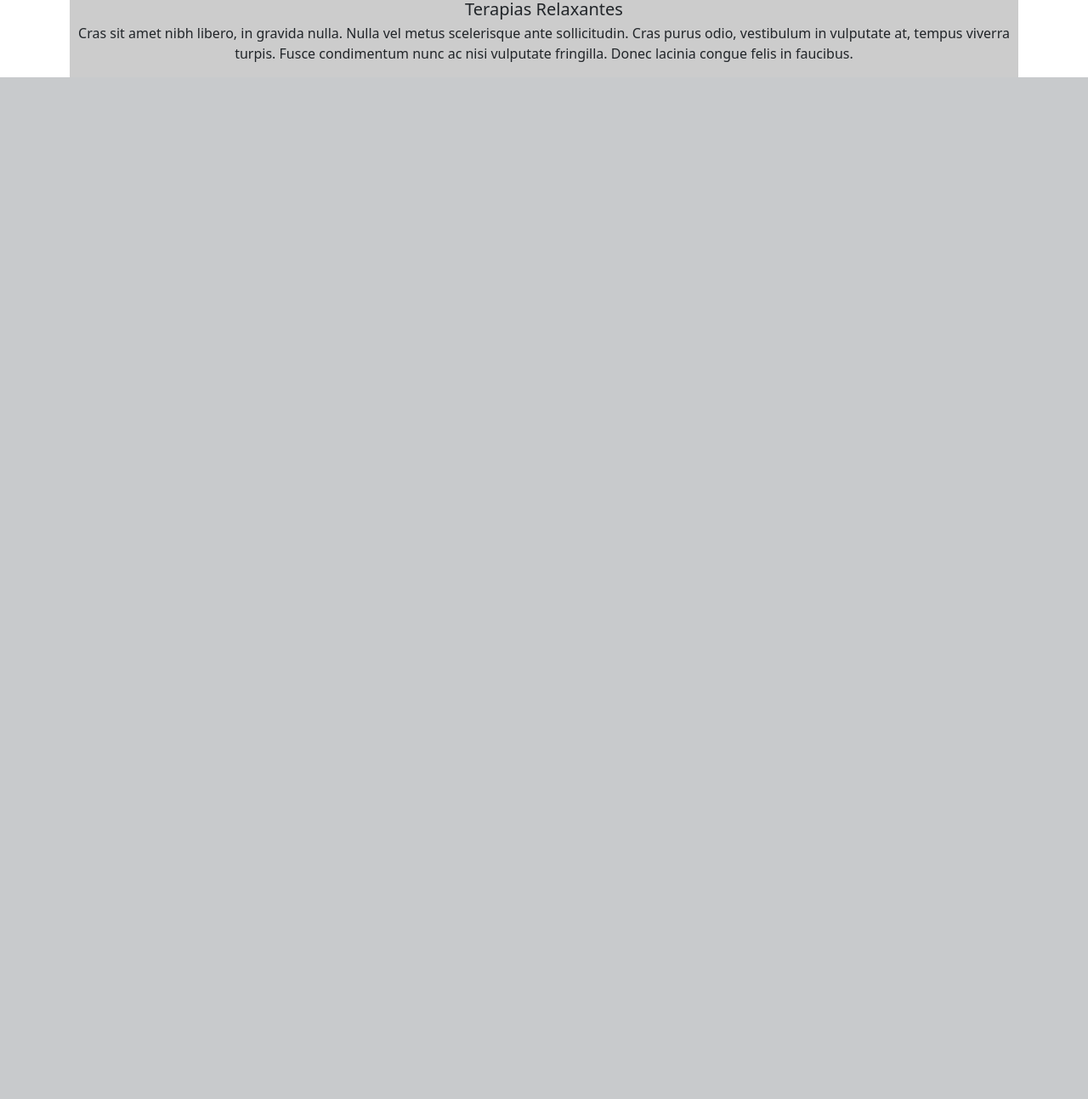
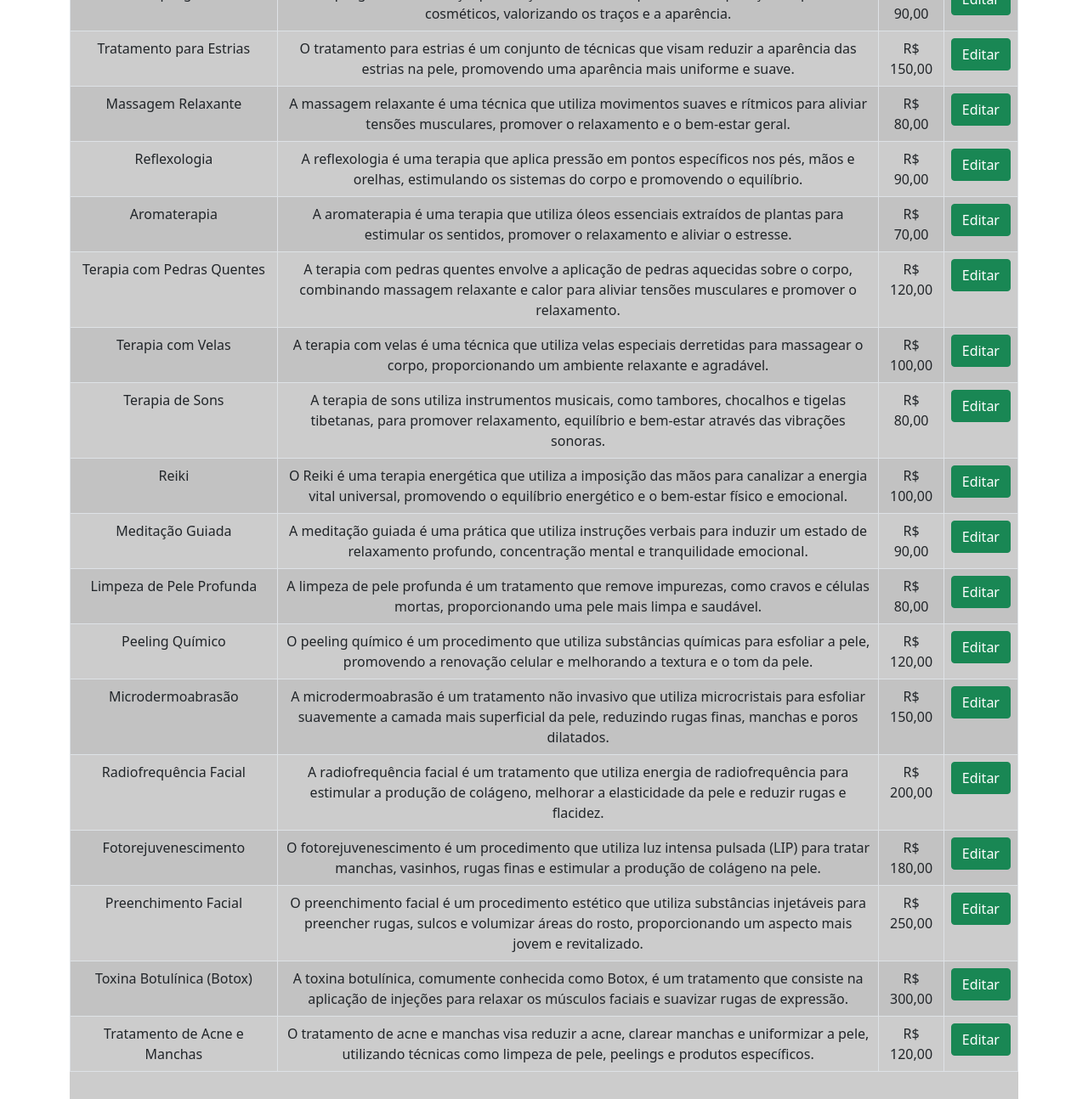
Before and after one commit to JLopes2021/clinica, a PHP site: page / in a window 1280 px wide. Shown: the part 2626-3920 px from the top of the page at 85% size. Before the commit the page ends 2717 px from the top, so only its background shows below. Run offline with PHP 8.4, Linux system fonts and the light colour scheme; data comes from the database, SQL or seed files in the repository.

Commit message:
atualizacao-lista-servicos

```diff
--- a/view/servicos.php
+++ b/view/servicos.php
@@ -8,47 +8,40 @@
 </section>
 <section class="servicos">
 <ul class="list-unstyled">
-  <li class="media">
-    <img src="..." class="mr-3" alt="...">
-    <div class="media-body">
-      <h5 class="mt-0 mb-1">Tratamentos Faciais</h5>
-      Cras sit amet nibh libero, in gravida nulla. Nulla vel metus scelerisque ante sollicitudin. Cras purus odio, vestibulum in vulputate at, tempus viverra turpis. Fusce condimentum nunc ac nisi vulputate fringilla. Donec lacinia congue felis in faucibus.
-    </div>
-  </li>
-  <li class="media my-4">
-    <img src="..." class="mr-3" alt="...">
-    <div class="media-body">
-      <h5 class="mt-0 mb-1">Tratamentos Corporais</h5>
-      Cras sit amet nibh libero, in gravida nulla. Nulla vel metus scelerisque ante sollicitudin. Cras purus odio, vestibulum in vulputate at, tempus viverra turpis. Fusce condimentum nunc ac nisi vulputate fringilla. Donec lacinia congue felis in faucibus.
-    </div>
-  </li>
-  <li class="media">
-    <img src="..." class="mr-3" alt="...">
-    <div class="media-body">
-      <h5 class="mt-0 mb-1">Estética Corporal</h5>
-      Cras sit amet nibh libero, in gravida nulla. Nulla vel metus scelerisque ante sollicitudin. Cras purus odio, vestibulum in vulputate at, tempus viverra turpis. Fusce condimentum nunc ac nisi vulputate fringilla. Donec lacinia congue felis in faucibus.
-    </div>
-  </li>
-  <li class="media">
-    <img src="..." class="mr-3" alt="...">
-    <div class="media-body">
-      <h5 class="mt-0 mb-1">Estética Capilar</h5>
-      Cras sit amet nibh libero, in gravida nulla. Nulla vel metus scelerisque ante sollicitudin. Cras purus odio, vestibulum in vulputate at, tempus viverra turpis. Fusce condimentum nunc ac nisi vulputate fringilla. Donec lacinia congue felis in faucibus.
-    </div>
-  </li>
-  <li class="media">
-    <img src="..." class="mr-3" alt="...">
-    <div class="media-body">
-      <h5 class="mt-0 mb-1">Embelezamento</h5>
-      Cras sit amet nibh libero, in gravida nulla. Nulla vel metus scelerisque ante sollicitudin. Cras purus odio, vestibulum in vulputate at, tempus viverra turpis. Fusce condimentum nunc ac nisi vulputate fringilla. Donec lacinia congue felis in faucibus.
-    </div>
-  </li>
-  <li class="media">
-    <img src="..." class="mr-3" alt="...">
-    <div class="media-body">
-      <h5 class="mt-0 mb-1">Terapias Relaxantes</h5>
-      Cras sit amet nibh libero, in gravida nulla. Nulla vel metus scelerisque ante sollicitudin. Cras purus odio, vestibulum in vulputate at, tempus viverra turpis. Fusce condimentum nunc ac nisi vulputate fringilla. Donec lacinia congue felis in faucibus.
-    </div>
-  </li>
+<?php
+// Consulta SQL para selecionar todos os usuários da tabela "usuarios"
+$sql = "SELECT * FROM servicos";
+$res = $conexao->query($sql);
+$qtd = $res->num_rows;
+
+if ($qtd > 0) {
+    // Se houver resultados, exibe-os em uma tabela
+    print "<table class='table table-hover table-striped table-bordered'>";
+    print "<tr>";
+    print "<th>Tratamento</th>";
+    print "<th>O que contém</th>";
+    print "<th>Valor</th>";
+    print "<th>Ações</th>";
+    print "</tr>";
+
+    // Loop para percorrer cada registro retornado pela consulta
+    while ($row = $res->fetch_object()) {
+        print "<tr>";
+        print "<td>".$row->tratamento_facial.$row->tratamento_corporal.$row->estetica_capilar.$row->embelezamento.$row->terapias_relaxantes."</td>"; // Exibe o nome do tratamento
+        print "<td>".$row->descricao."</td>"; // Exibe a descrição do tratamento
+        print "<td>".'R$ '.$row->valor.',00'."</td>"; // Exibe o valor do tratamento
+        print "<td>
+        <button onclick= \"location.href='?page=editar&id=".$row-> id."';\" class='btn btn-success'>Editar</button>
+        </td>"; // Botões de editar e excluir, com redirecionamento para as páginas correspondentes
+
+        print "</tr>";
+    }
+    print"</table>";
+} else {
+    // Caso não haja resultados, exibe uma mensagem de alerta
+    print "<p class='alert alert-danger'>Não encontrou resultados!</p>";
+}
+?>
+
 </ul>
 </section>
```
Also changed, not shown: model/marcar.php (added).
